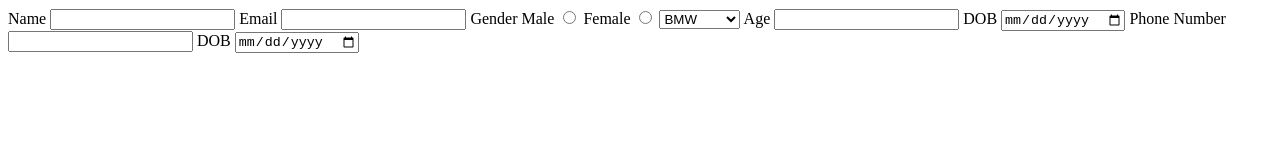
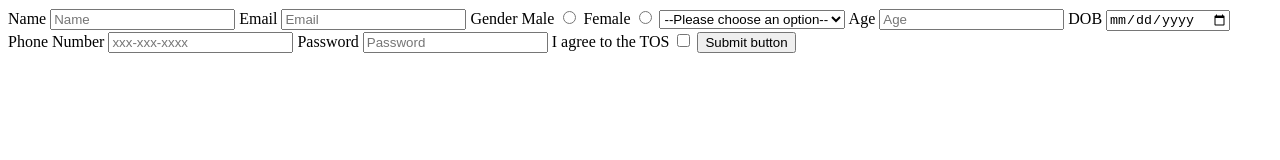
Before and after one commit to acciojob/signup-form-car-deniljohn27, a website: page main.html in a window 1280 px wide. Drawn offline with Linux system fonts and the light colour scheme.

Commit message:
created a submission

```diff
--- a/main.html
+++ b/main.html
@@ -10,37 +10,42 @@
 	<!-- the entire body must be written by student -->
 	<form method="post">
 		<label for="name">Name</label>
-		<input type="text" id="name">
+		<input type="text" id="name" placeholder="Name">
 
 		<label for="name">Email</label>
-		<input type="email" id="email">
+		<input type="email" id="email" placeholder="Email">
 
 		<label for="gender">Gender</label>
 
 		<label for="gender_m">Male</label>
-		<input type="radio" id="gender_m">
+		<input type="radio" id="gender_m" name="gender">
 		<label for="gender_f">Female</label>
-		<input type="radio" id="gender_f">
+		<input type="radio" id="gender_f" name="gender">
 
 		<label for="cars"></label>
 		<select>
+			<option id="cars" selected disabled>--Please choose an option--</option>
 			<option id="cars">BMW</option>
 			<option id="cars">Audi</option>
 			<option id="cars">Mercedez</option>
 		</select>
 
 		<label for="age">Age</label>
-		<input type="number" id="age">
+		<input type="number" id="age" placeholder="Age">
 
 		<label for="dob">DOB</label>
 		<input type="date" id="dob">
 
 		<label for="tel">Phone Number</label>
-		<input type="tel" id="tel">
+		<input type="tel" id="tel" placeholder="xxx-xxx-xxxx">
 
-		<label for="dob">DOB</label>
-		<input type="date" id="dob">
+		<label for="password">Password</label>
+		<input type="password" id="password" placeholder="Password">
 
+		<label for="tos">I agree to the TOS</label>
+		<input type="checkbox" id="tos">
+
+		<button type="submit">Submit button</button>
 
 	</form>
     <script type="text/javascript" src="./script.js">
```
